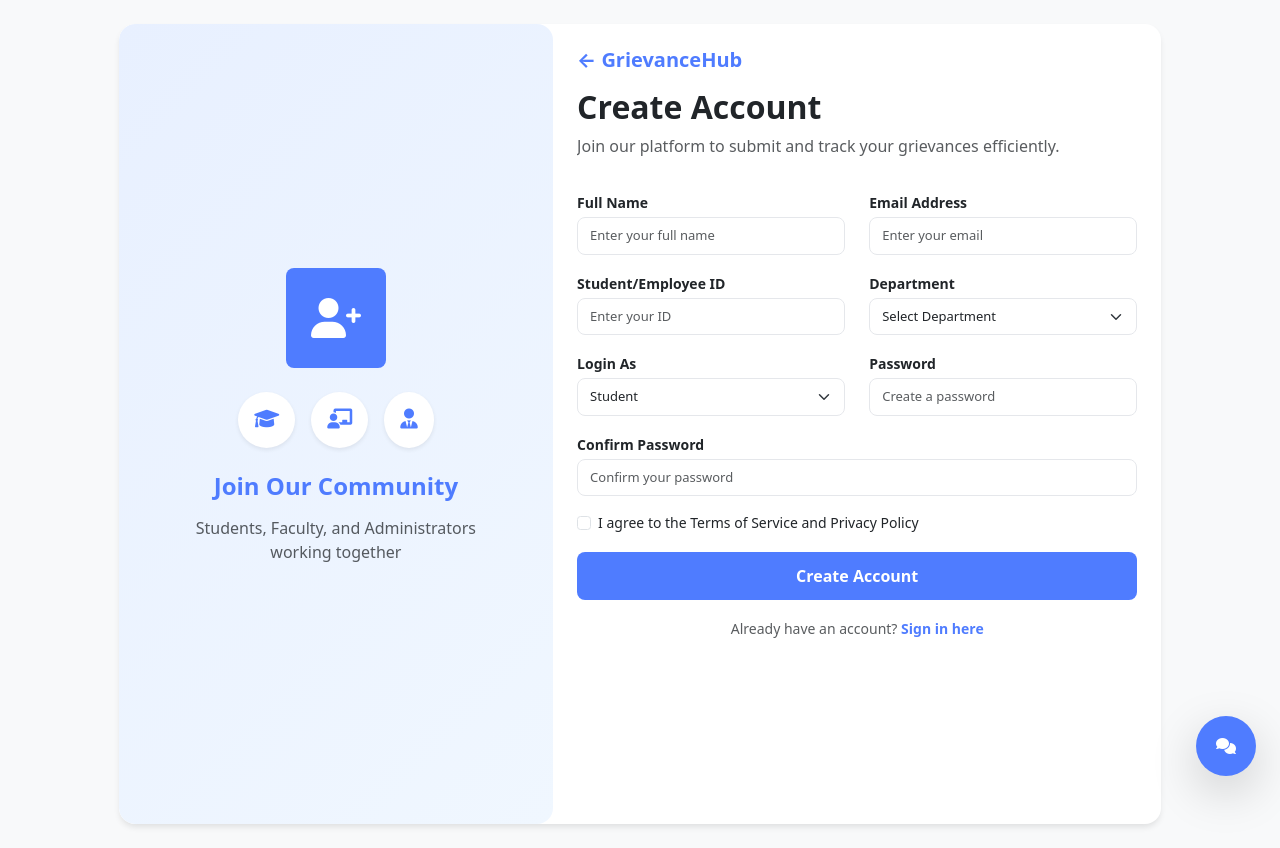
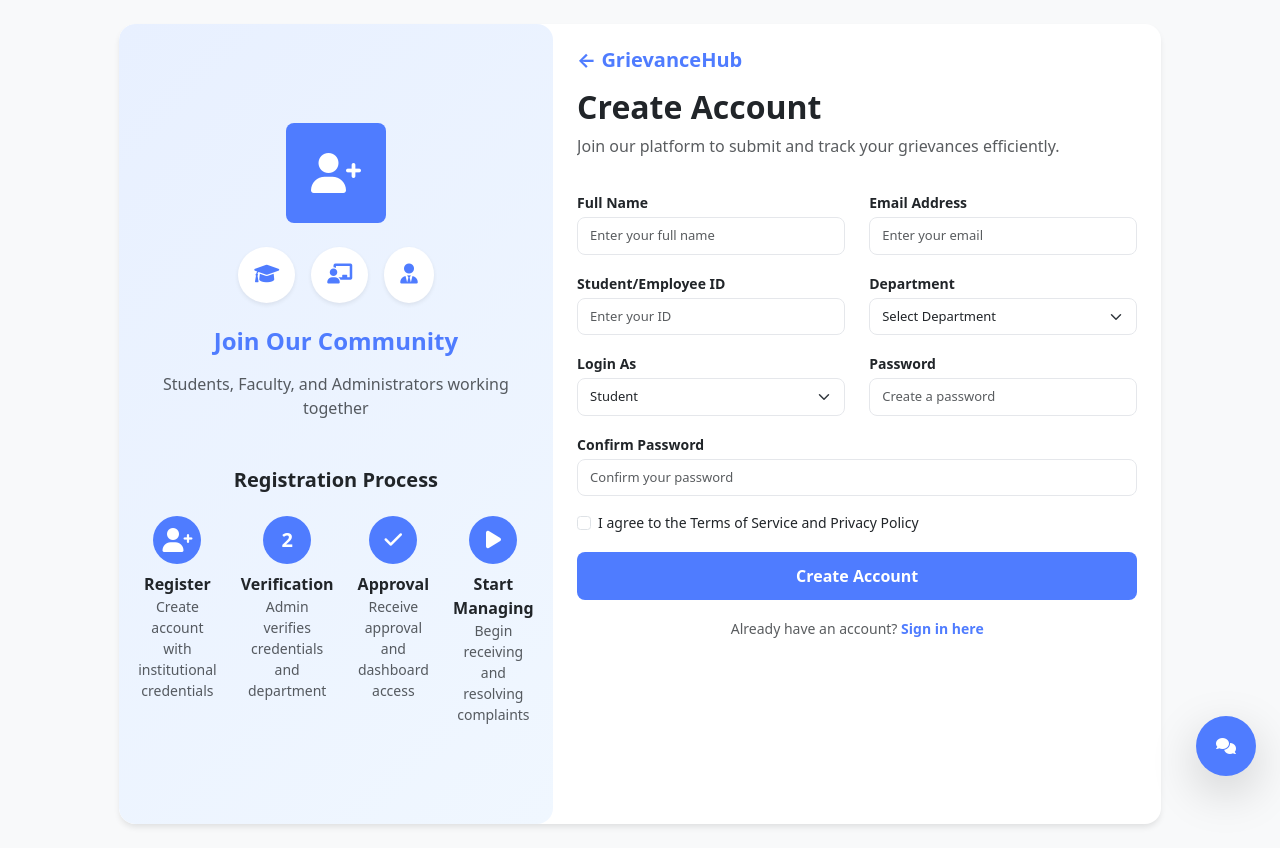
Before and after one commit to Shubham79SP/GrievanceHub, a React (Vite) app: page /register in a window 1280 px wide. Built offline with nearby package versions, Linux system fonts and the light colour scheme.

Commit message:
added the registration process to the registration page

```diff
--- a/src/components/RegisterPage.jsx
+++ b/src/components/RegisterPage.jsx
@@ -79,6 +79,46 @@ const RegisterPage = () => {
                       </div>
                       <h4 className="text-primary-custom fw-bold mb-3">Join Our Community</h4>
                       <p className="text-muted px-3">Students, Faculty, and Administrators working together</p>
+
+                      {/* Registration Process Stepper */}
+                      <div className="mt-5">
+                        <h5 className="fw-bold text-dark mb-4">Registration Process</h5>
+                        <div className="d-flex flex-row justify-content-center gap-4">
+                          {/* Step 1 */}
+                          <div className="text-center">
+                            <div className="bg-primary-custom rounded-circle mx-auto mb-2 d-flex align-items-center justify-content-center" style={{ width: '48px', height: '48px' }}>
+                              <i className="fas fa-user-plus text-white fs-4"></i>
+                            </div>
+                            <div className="fw-semibold">Register</div>
+                            <div className="small text-muted">Create account<br/>with institutional credentials</div>
+                          </div>
+                          {/* Step 2 */}
+                          <div className="text-center">
+                            <div className="bg-primary-custom rounded-circle mx-auto mb-2 d-flex align-items-center justify-content-center" style={{ width: '48px', height: '48px' }}>
+                              <span className="fw-bold text-white fs-5">2</span>
+                            </div>
+                            <div className="fw-semibold">Verification</div>
+                            <div className="small text-muted">Admin verifies<br/>credentials and department</div>
+                          </div>
+                          {/* Step 3 */}
+                          <div className="text-center">
+                            <div className="bg-primary-custom rounded-circle mx-auto mb-2 d-flex align-items-center justify-content-center" style={{ width: '48px', height: '48px' }}>
+                              <i className="fas fa-check text-white fs-5"></i>
+                            </div>
+                            <div className="fw-semibold">Approval</div>
+                            <div className="small text-muted">Receive approval<br/>and dashboard access</div>
+                          </div>
+                          {/* Step 4 */}
+                          <div className="text-center">
+                            <div className="bg-primary-custom rounded-circle mx-auto mb-2 d-flex align-items-center justify-content-center" style={{ width: '48px', height: '48px' }}>
+                              <i className="fas fa-play text-white fs-5"></i>
+                            </div>
+                            <div className="fw-semibold">Start Managing</div>
+                            <div className="small text-muted">Begin receiving<br/>and resolving complaints</div>
+                          </div>
+                        </div>
+                      </div>
+
                     </div>
                   </div>
                 </Col>
```
